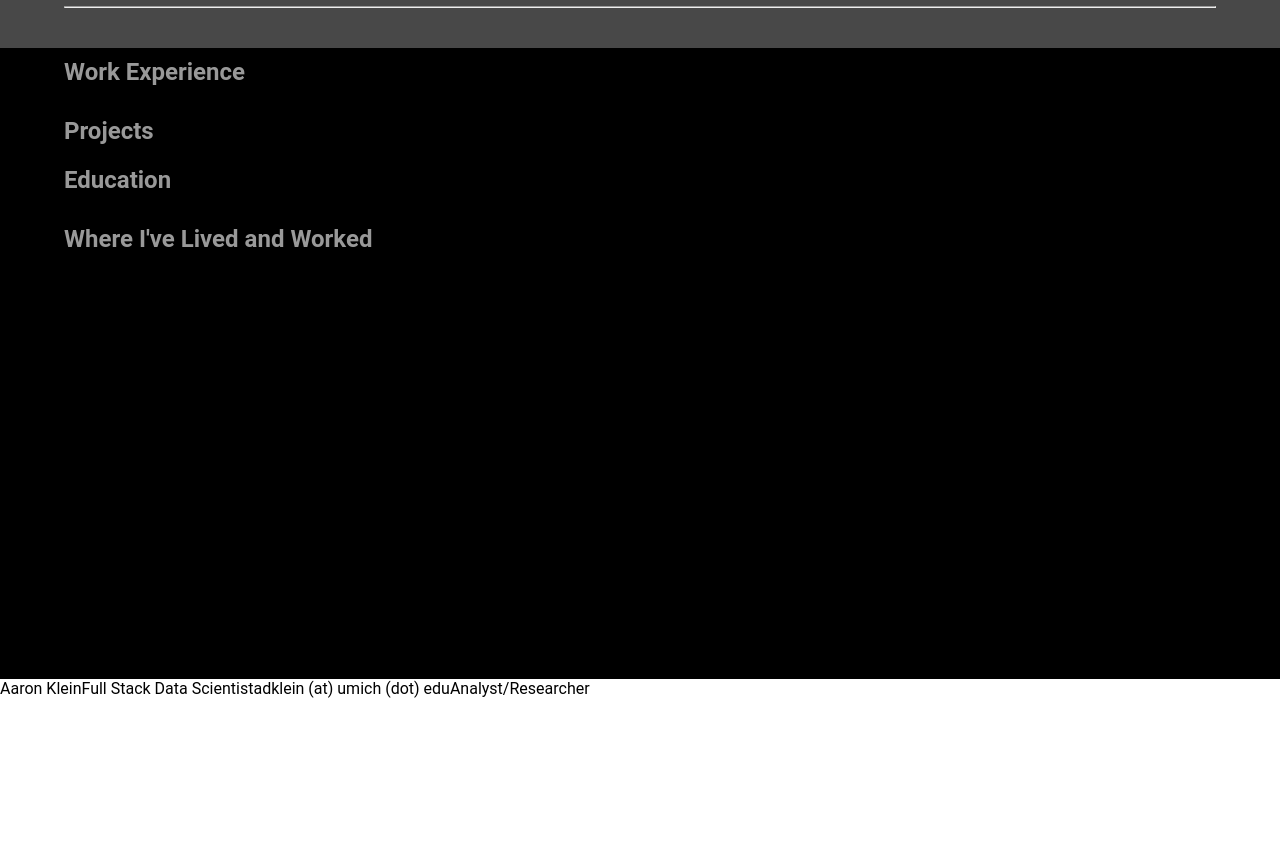
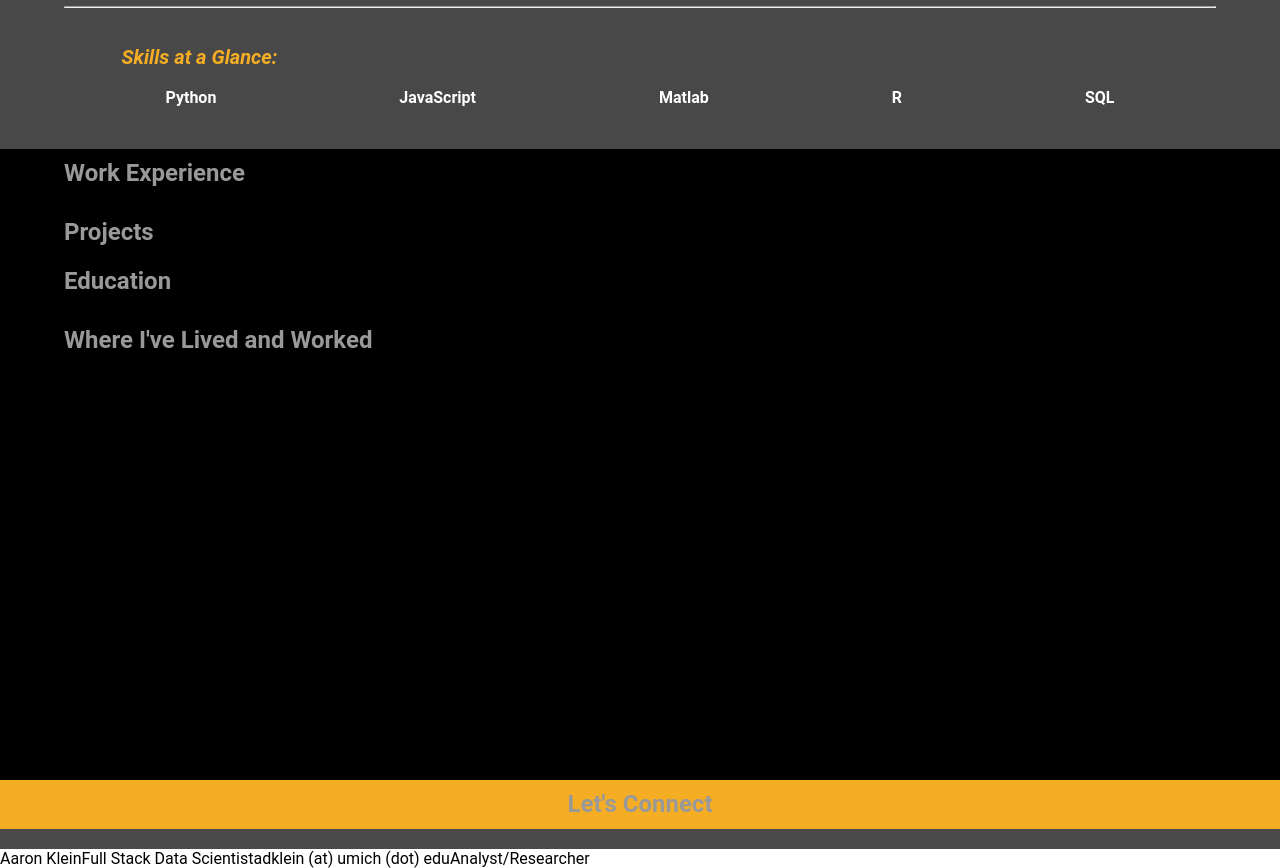
Before and after one commit to adklein/frontend, a plain HTML site: page frontend-nanodegree-resume/index.html in a window 1280 px wide. Shown: the part 82-950 px from the top of the page. Before the commit the page ends 800 px from the top, so only its background shows below. Drawn offline with Linux system fonts and the light colour scheme.

Commit message:
added skills to resumeBuilder and updated it to the resume website

```diff
--- a/frontend-nanodegree-resume/js/resumeBuilder.js
+++ b/frontend-nanodegree-resume/js/resumeBuilder.js
@@ -87,3 +87,17 @@ This is empty on purpose! Your code to build the resume will go here.
 
  $("#main").append(work.position);
  $("#main").append(education.name);
+
+if(bio.skills.length > 0) {
+	$("#header").append(HTMLskillsStart);
+	var formattedSkills = HTMLskills.replace("%data%",bio.skills[0]);
+	$("#skills").append(formattedSkills);
+	formattedSkills = HTMLskills.replace("%data%",bio.skills[1]);
+	$("#skills").append(formattedSkills);
+	formattedSkills = HTMLskills.replace("%data%",bio.skills[2]);
+	$("#skills").append(formattedSkills);
+	formattedSkills = HTMLskills.replace("%data%",bio.skills[3]);
+	$("#skills").append(formattedSkills);
+	formattedSkills = HTMLskills.replace("%data%",bio.skills[4]);
+	$("#skills").append(formattedSkills);
+	}
```
Also changed, not shown: frontend-nanodegree-resume/index.html (+1 -1 lines).
